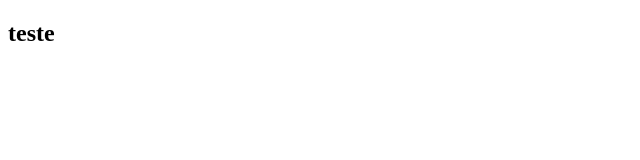
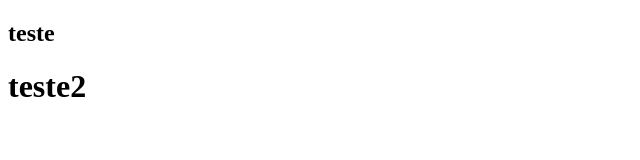
Before and after one commit to Br3silva/Developer, a website: page index.html in a window 1280 px wide. Shown: the whole page, without its empty margins (0-640 px from the left). Drawn offline with Linux system fonts and the light colour scheme.

Commit message:
alterado

```diff
--- a/index.html
+++ b/index.html
@@ -8,6 +8,7 @@
 </head>
 <body>
     <h2>teste</h2>
+    <h1>teste2</h1>
 
 </body>
 </html>
--- /dev/null
+++ b/style.css
@@ -0,0 +1,6 @@
+h1{
+
+background-color: blueviolet;
+
+
+}
```
Also changed, not shown: package.json (added, +23 -0 lines), index.js (added), 2 other files.
